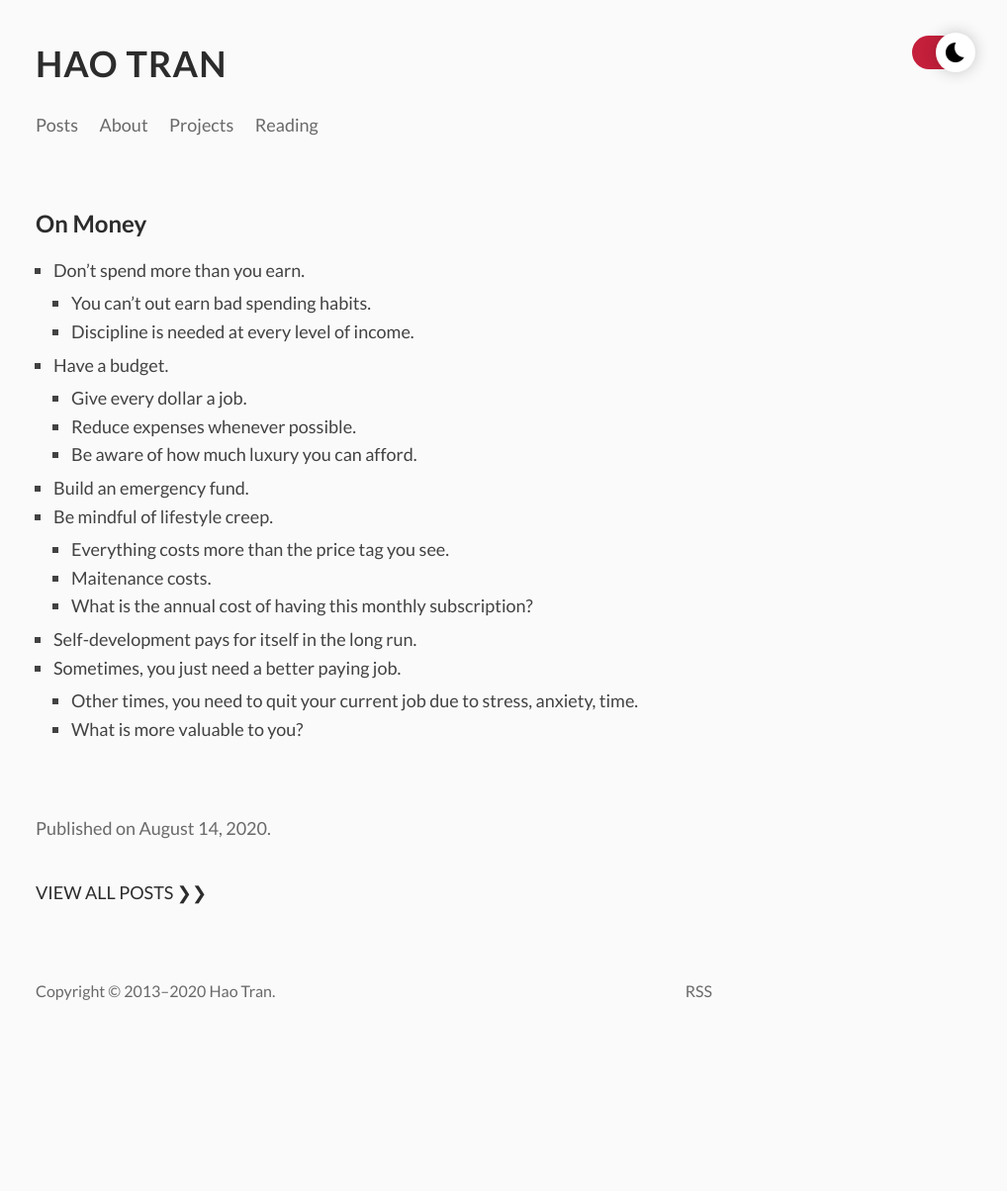
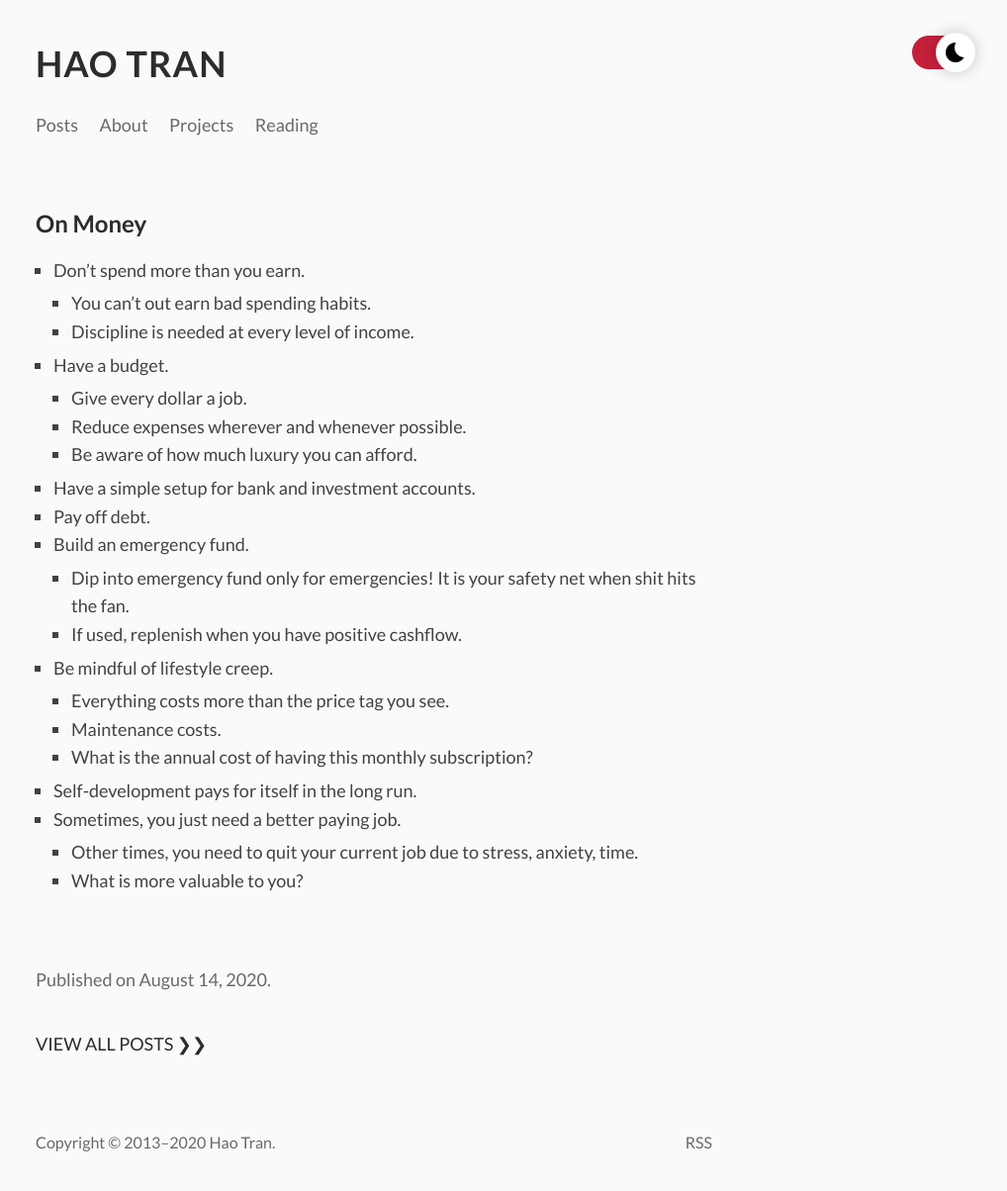
Before and after one commit to haothitran/posts, a Jekyll site: the page built from _posts/2020-08-14-on-money.md, in a window 1280 px wide. Shown: the whole page at 99% size, without its empty margins (262-1280 px from the left). Built offline with Jekyll 4.4.1, drawn with Linux system fonts in a browser that asks for light colours; before the commit the page ends 1051 px from its top, so only the background shows below that.

Commit message:
Update post

```diff
--- a/_posts/2020-08-14-on-money.md
+++ b/_posts/2020-08-14-on-money.md
@@ -11,12 +11,16 @@ date: 2020-08-14
   - Discipline is needed at every level of income.
 - Have a budget.
   - Give every dollar a job.
-  - Reduce expenses whenever possible.
+  - Reduce expenses wherever and whenever possible.
   - Be aware of how much luxury you can afford.
+- Have a simple setup for bank and investment accounts.
+- Pay off debt.
 - Build an emergency fund.
+  - Dip into emergency fund only for emergencies! It is your safety net when shit hits the fan.
+  - If used, replenish when you have positive cashflow.
 - Be mindful of lifestyle creep.
   - Everything costs more than the price tag you see.
-  - Maitenance costs.
+  - Maintenance costs.
   - What is the annual cost of having this monthly subscription?
 - Self-development pays for itself in the long run.
 - Sometimes, you just need a better paying job.
```
